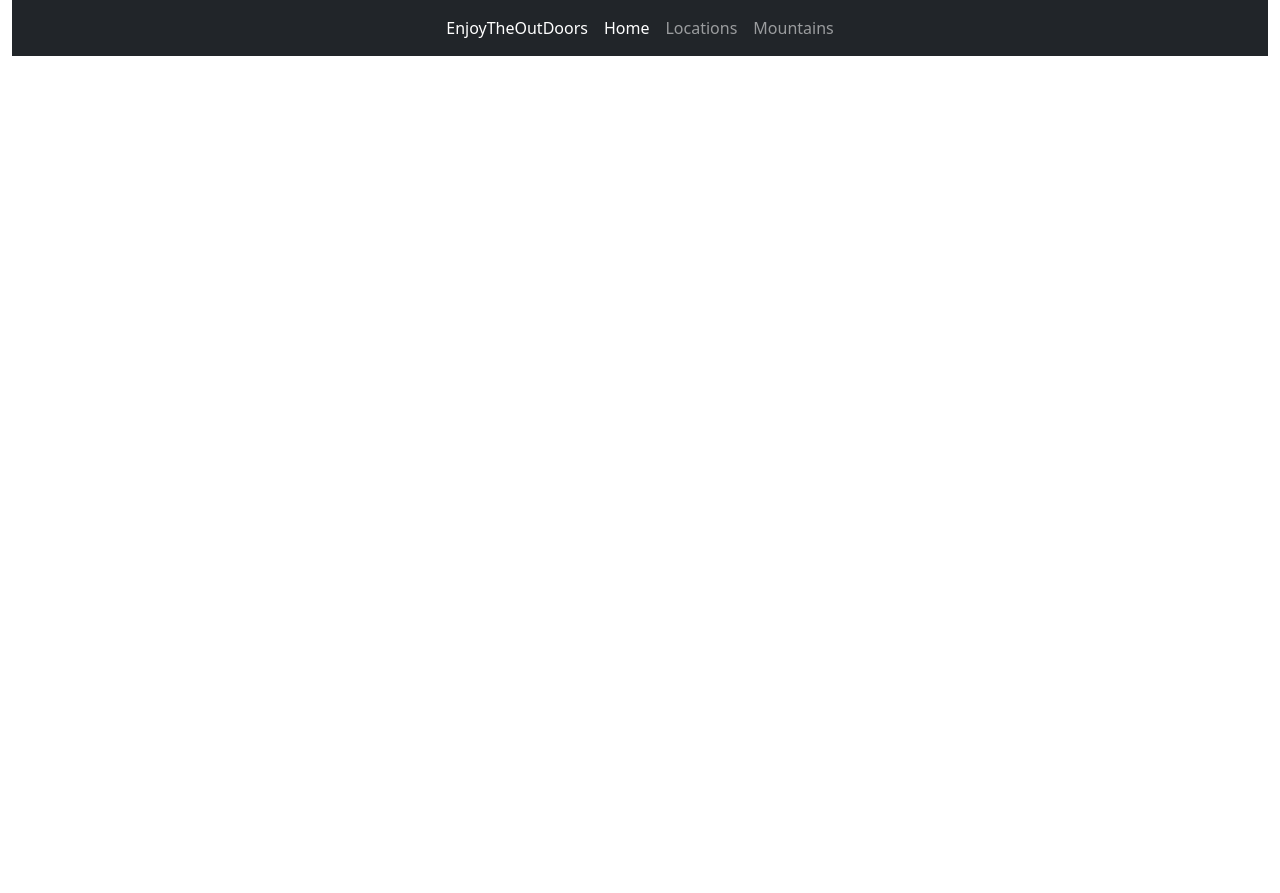
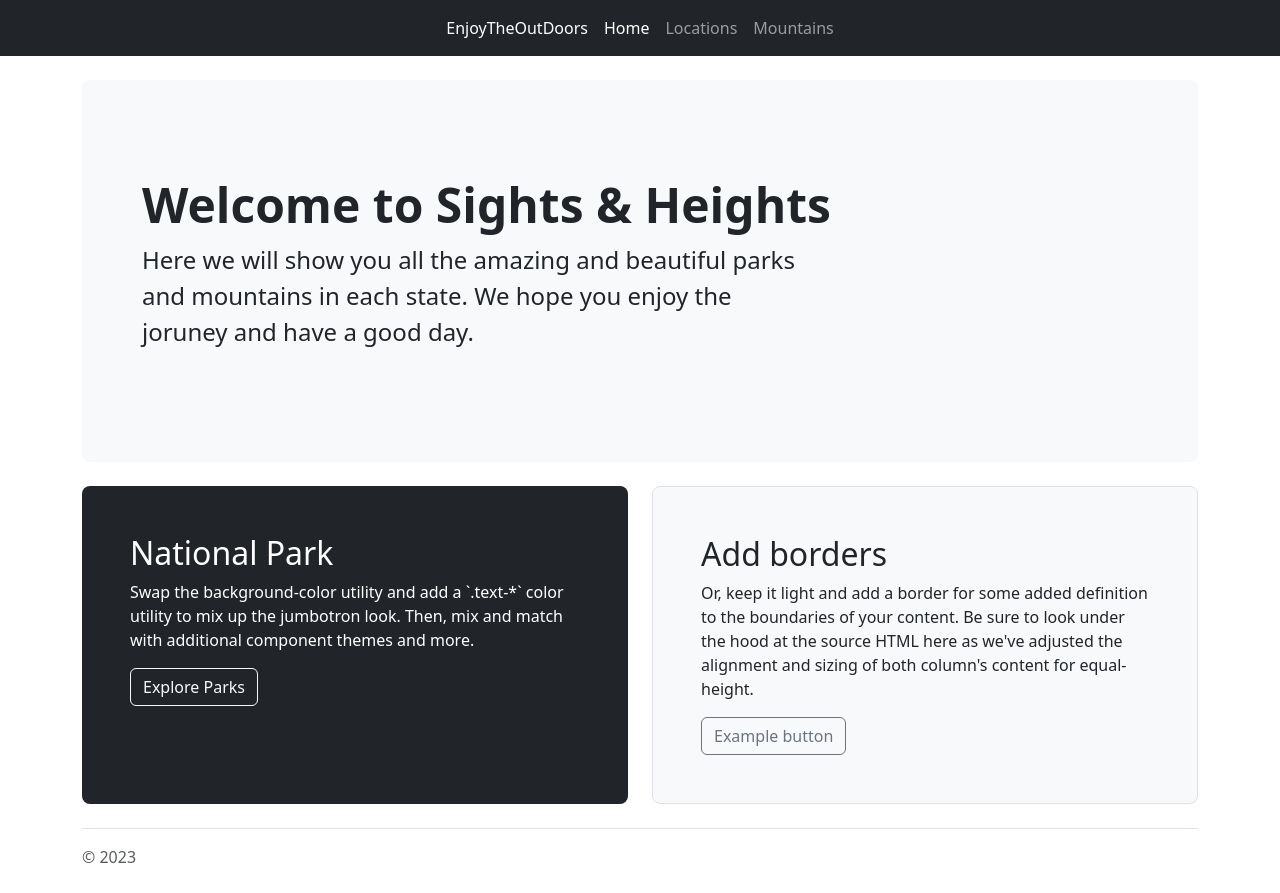
Before and after one commit to Will01115/Capstone2, a plain HTML site: page index.html in a window 1280 px wide. Before the commit the page ends 800 px from the top, so only its background shows below. Drawn offline with nearby package versions, Linux system fonts and the light colour scheme.

Commit message:
park project

```diff
--- a/index.html
+++ b/index.html
@@ -4,6 +4,7 @@
     <meta charset="UTF-8" />
     <meta http-equiv="X-UA-Compatilbe" content="IE=edge" />
     <meta name="viewport" content="width=device-width, initial-scale=1.0" />
+    <title>Sights & Heights</title>
     <link
       href="https://cdn.jsdelivr.net/npm/bootstrap@5.3.0-alpha3/dist/css/bootstrap.min.css"
       rel="stylesheet"
@@ -12,7 +13,6 @@
     />
   </head>
   <body>
-    <div class="container-fluid">
     <nav
       class="navbar navbar-expand-lg navbar-dark bg-dark"
       aria-label="Tenth navbar example"
@@ -36,14 +36,14 @@
         >
           <ul class="navbar-nav">
             <li class="nav-item">
-                <a class="nav-link active" aria-current="page" href="">EnjoyTheOutDoors</a>
+              <a class="nav-link active" aria-current="page" href=""
+                >EnjoyTheOutDoors</a
+              >
             </li>
           </ul>
           <ul class="navbar-nav">
             <li class="nav-item">
-                  <a class="nav-link active"  href="index.html"
-                    >Home</a
-                  >
+              <a class="nav-link active" href="index.html">Home</a>
             </li>
 
             <li class="nav-item">
@@ -53,12 +53,54 @@
               <a class="nav-link" href="mountains.html">Mountains</a>
             </li>
           </ul>
-                </li>
-              </ul>
         </div>
       </div>
     </nav>
+    <main>
+      <div class="container py-4">
+        <div class="p-5 mb-4 bg-body-tertiary rounded-3">
+          <div class="container-fluid py-5">
+            <h1 class="display-5 fw-bold">Welcome to Sights & Heights</h1>
+            <p class="col-md-8 fs-4">
+              Here we will show you all the amazing and beautiful parks and mountains in each state. We hope you enjoy the joruney and have a good day.
+            </p>
+          </div>
         </div>
 
+        <div class="row align-items-md-stretch">
+          <div class="col-md-6">
+            <div class="h-100 p-5 text-bg-dark rounded-3">
+              <h2>National Park</h2>
+              <p>
+                Swap the background-color utility and add a `.text-*` color
+                utility to mix up the jumbotron look. Then, mix and match with
+                additional component themes and more.
+              </p>
+              <a href="parks.html" class="btn btn-outline-light"
+                >Explore Parks</a
+              >
+            </div>
+          </div>
+          <div class="col-md-6">
+            <div class="h-100 p-5 bg-body-tertiary border rounded-3">
+              <h2>Add borders</h2>
+              <p>
+                Or, keep it light and add a border for some added definition to
+                the boundaries of your content. Be sure to look under the hood
+                at the source HTML here as we've adjusted the alignment and
+                sizing of both column's content for equal-height.
+              </p>
+              <button class="btn btn-outline-secondary" type="button">
+                Example button
+              </button>
+            </div>
+          </div>
+        </div>
+
+        <footer class="pt-3 mt-4 text-body-secondary border-top">
+          &copy; 2023
+        </footer>
+      </div>
+    </main>
   </body>
 </html>
```
Also changed, not shown: mountains.html (+0 -2 lines). Lines whose indentation alone changed are shown as unchanged.
